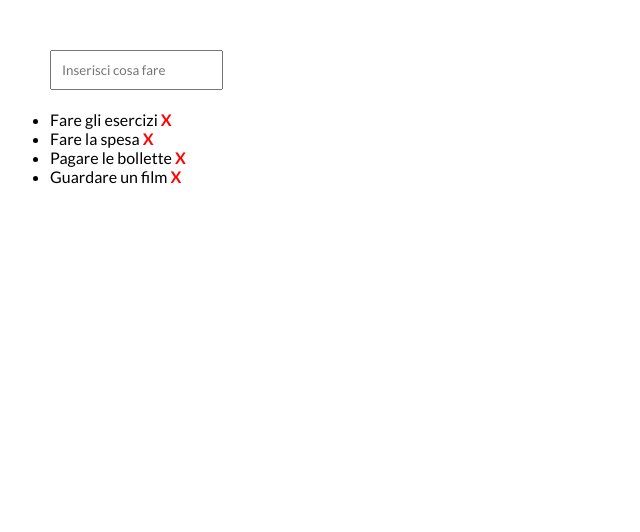
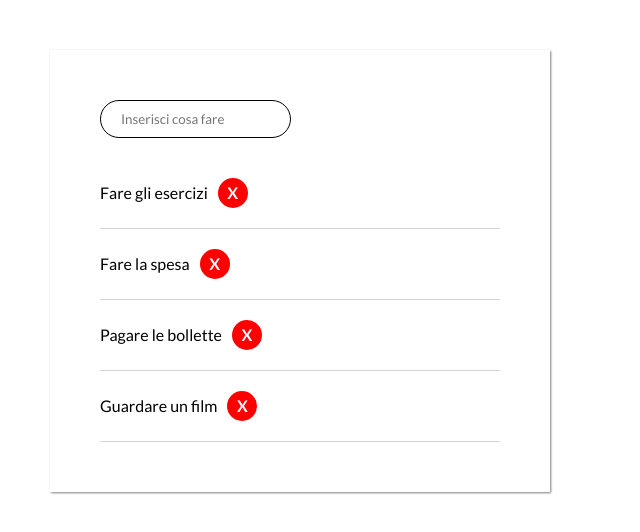
Before and after one commit to SimoneSichili/js-todo-clone, a plain HTML site: page index.html in a window 1280 px wide. Shown: the whole page, without its empty margins (0-640 px from the left). Drawn offline with nearby package versions, Linux system fonts and the light colour scheme.

Commit message:
Add base HTML and CSS

```diff
--- a/css/style.css
+++ b/css/style.css
@@ -3,19 +3,45 @@
     padding: 0;
     box-sizing: border-box;
     font-family: 'Lato', sans-serif;
+    outline: none;
 }
 
 body {
     margin: 50px;
 }
 
+.wrapper {
+    width: 500px;
+    padding: 50px;
+    box-shadow: 1px 1px 2px rgba(0, 0, 0, 0.5);
+}
+
 input {
-    padding: 10px;
     margin-bottom: 20px;
+    padding: 10px 20px;
+    border-radius: 20px;
+    border: 1px solid black;
+}
+
+ul#result {
+    list-style: none;
+}
+
+ul#result li {
+    padding: 20px 0px;
+    border-bottom: 1px solid lightgrey;
 }
 
 .delete {
-    color: red;
+    display: inline-block;
+    width: 30px;
+    height: 30px;
+    line-height: 30px;
+    margin-left: 10px;
+    text-align: center;
+    background-color: red;
+    color: #fff;
     font-weight: 700;
+    border-radius: 50%;
     cursor: pointer;
 }
--- a/index.html
+++ b/index.html
@@ -19,12 +19,13 @@
     <title>Todo Clone</title>
 </head>
 <body>
-
-    <input type="text" name="todo-list" placeholder="Inserisci cosa fare">
-    <ul id="result"></ul>
+    <div class="wrapper">
+        <input type="text" name="todo-list" placeholder="Inserisci cosa fare">
+        <ul id="result"></ul>
+    </div>
 
     <script id="entry-template" type="text/x-handlebars-template">
-        <li>{{text}} <span class="delete">X</span></li>
+        <li>{{text}}<span class="delete">X</span></li>
     </script>
 
 </body>
```
